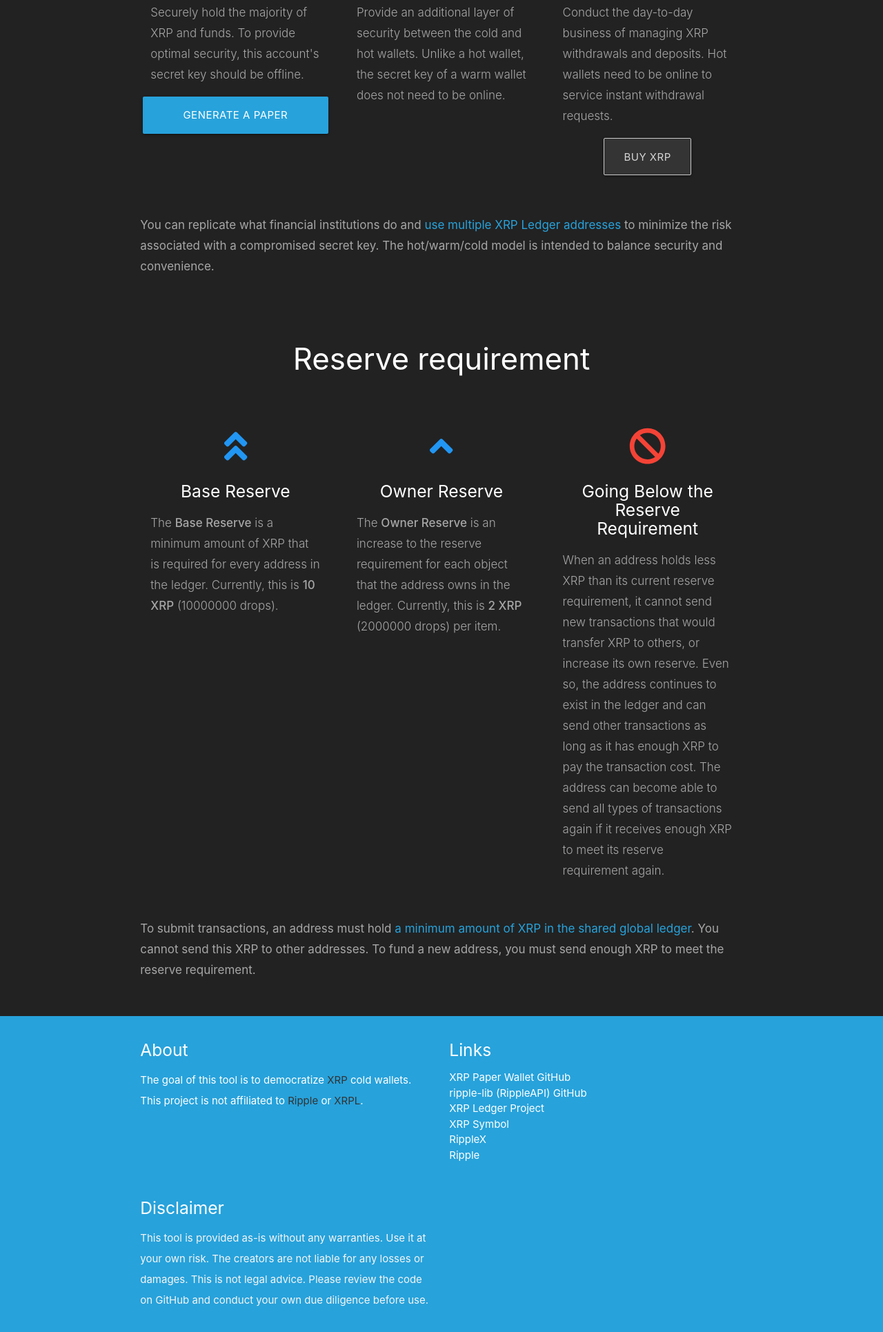
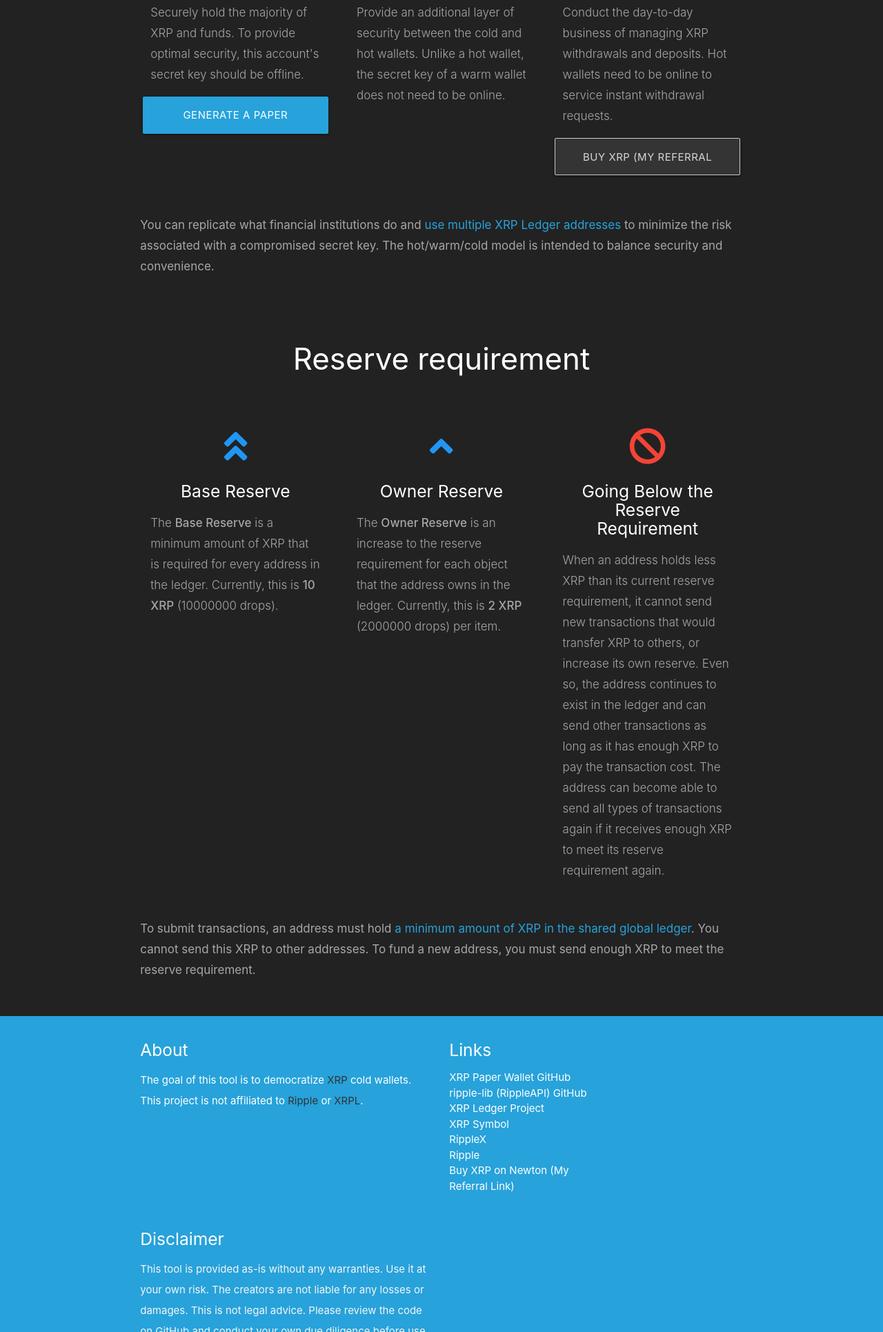
Before and after one commit to lgcarrier/xrppaperwallet, a plain HTML site: page index.html in a window 1280 px wide. Shown: the part 767-2698 px from the top of the page at 69% size. Drawn offline with nearby package versions, Linux system fonts and the light colour scheme; a script that the page names is missing.

Commit message:
fix: adjust positioning of wallet secrets and update referral links for XRP purchases

```diff
--- a/css/style.css
+++ b/css/style.css
@@ -150,7 +150,7 @@
  .wallet-front #cleartext-secret-1 {
    position: absolute;
    top: 70px;
-   left: 800px;
+   left: 790px;
    font-weight: bold;
    font-size: 9px;
    transform: rotate(180deg);
@@ -160,7 +160,7 @@
  .wallet-front #cleartext-secret-2 {
    position: absolute;
    top: 240px;
-   left: 800px;
+   left: 790px;
    font-weight: bold;
    font-size: 9px;
    color: black;
--- a/index.html
+++ b/index.html
@@ -130,9 +130,9 @@
                             online to service instant withdrawal requests.</p>
 
                         <div class="row center">
-                            <a href="https://ripple.com/xrp/buy-xrp/" target="_blank"
+                            <a href="https://web.newton.co/r/ZPYBU6" target="_blank"
                                 class="btn-large waves-effect waves-light ripple-white-btn">Buy
-                                XRP</a>
+                                XRP (My Referral Link)</a>
                         </div>
 
                     </div>
@@ -344,6 +344,10 @@
                         <li>
                             <a class="white-text" href="https://ripple.com/xrp" target="_blank">Ripple</a>
                         </li>
+                        <li>
+                            <a class="white-text" href="https://web.newton.co/r/ZPYBU6" target="_blank">Buy XRP on Newton (My Referral Link)</a>
+                        </li>
+
                     </ul>
                 </div>
                 <div class="col l3 s12">
```
